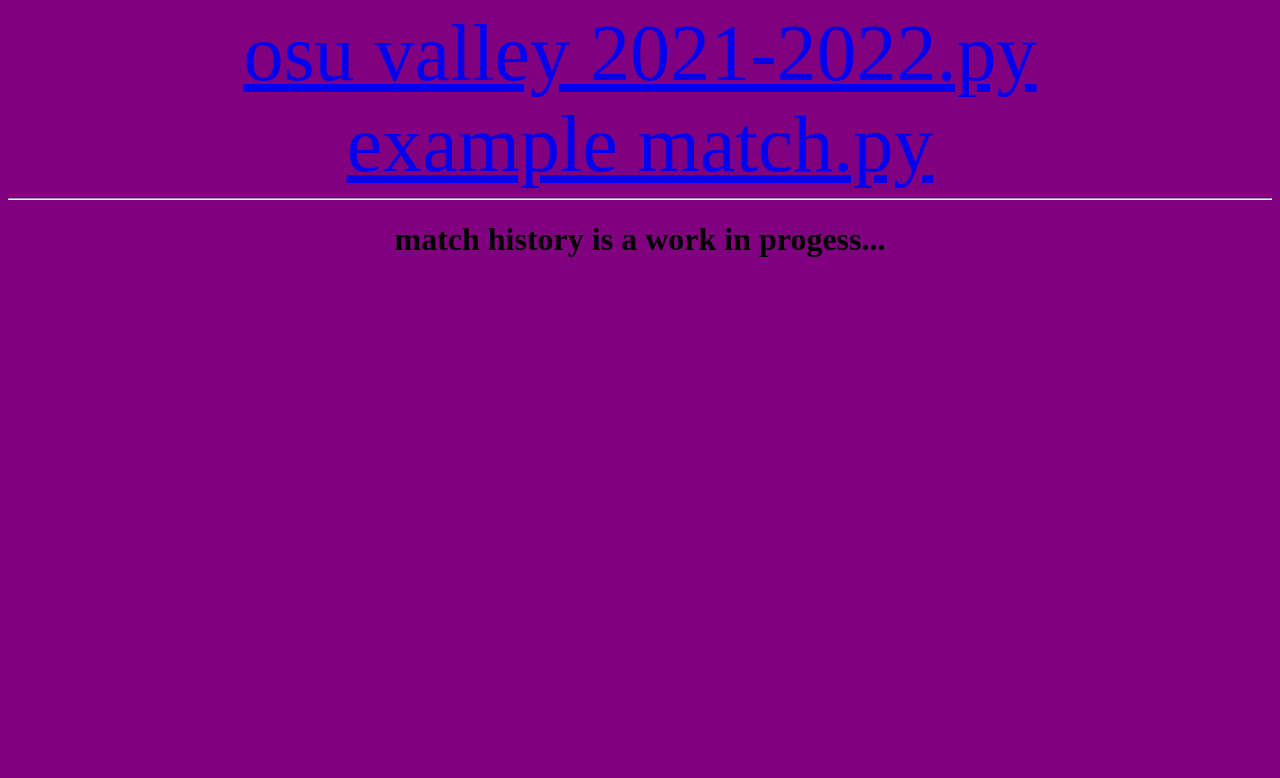
After one commit to GDcheeriosYT/website-project, a Flask app: page /matches in a window 1280 px wide. The commit adds this page. Shown: the top 778 px of the page. Run offline with Flask 2, Linux system fonts and the light colour scheme.

Commit message:
added compatibility of multiple matches

```diff
--- a/main.py
+++ b/main.py
@@ -1,9 +1,4 @@
-import os  #making sure pip is always up to date
-from os import system
 import os
-
-#system('pip install --upgrade pip')
-#system('')
 
 #securing
 secret = "8Bb9FnS8pvjZcRXbMd3HXrbvRq1n9u9b3e454XcM"
@@ -24,14 +19,12 @@
 from flask import Flask, redirect, url_for, request, render_template
 from threading import Timer
 import math
-import match_data
 import importlib
 import lxml
 from lxml import html
 import requests
 from bs4 import BeautifulSoup
 from selenium import webdriver
-import team_metadata
 from dataclasses import dataclass
 from typing import List
 from collections import OrderedDict
@@ -47,7 +40,7 @@
 
 #leveling_system
 def levels_creation(difficulty):
-  level_limit = 300
+  level_limit = 999
 
   global levels
 
@@ -59,7 +52,7 @@
     level_expenential_growth_modifier = 1.00
     leveling_start = 50000
     level_number_change = 100000
-    exponential_change = 0.03
+    exponential_change = 0.025
 
   elif difficulty == difficulty_list[1]:
     level_expenential_growth_modifier = 1.00
@@ -434,13 +427,11 @@
     initial_score.append(api_info.user(user_name=str(player)).total_score)
 
 
-new_game = str(input("start new game?\ny/n\n"))
-
-if new_game == "y":
-
-  f = open("match_data.py", "w+")
+def match_initialization():
 
   match_name = input("match name ")
+
+  f = open(f"/matches/{match_name}", "w+")
 
   game_mode = str(input("teams or free for all\n1.teams\n2.free for all\n"))
 
@@ -456,22 +447,9 @@
 
     match_start(mode)
 
-  f.write(f"users = {players_selected}\nmatch_name = \"{match_name}\"\ninitial_score = {initial_score}\ninitial_playcount = {initial_playcount}\nmode = \"{mode}\"\nteam_metadata = {teams}\nlevel_difficulty = \"{level_difficulty_selector()}\"")
+  f.write(f"users = {players_selected}\ninitial_score = {initial_score}\ninitial_playcount = {initial_playcount}\nmode = \"{mode}\"\nteam_metadata = {teams}\nlevel_difficulty = \"{level_difficulty_selector()}\"")
 
   f.close()
-
-elif new_game == "n":
-  mode = match_data.mode
-  print("alright continuing the game")
-  #joe = user_block("btmc")
-  #print(joe.background)
-
-else:
-  print("...")
-
-#list variable to store which players are participating in the current match
-players_in_match = []
-
 
 def user_list():
   with open("players.db", "r") as f:
@@ -528,7 +506,7 @@
 
   #print(test_user_thing.request_scores)
 
-  return redirect(f"{public_url}/refresh")
+  return redirect(f"{public_url}/matches")
 
 @app.route("/login.html",methods = ['POST', 'GET'])
 
@@ -536,8 +514,8 @@
 
   return redirect(f"https://osu.ppy.sh/oauth/authorize?response_type=code&client_id={client_id}&redirect_uri={public_url}/code_grab&scope=public")
 
-@app.route("/refresh")
-def refresh():
+@app.route("/matches/<match_name>/refresh")
+def refresh(match_name):
 
   levels_creation(match_data.level_difficulty)
 
@@ -725,7 +703,7 @@
 
     for name in match_data.users:
 
-      #time.sleep(2)
+      time.sleep(2)
 
       player = user_block(name)
 
@@ -802,7 +780,7 @@
 
   print("all player data refreshed!")
 
-  return redirect(f'{public_url}/Current.html')
+  return redirect(f'{public_url}/matches/{match_name}/view')
 
 #@app.route("/Teams.html")
 def teams():
@@ -862,15 +840,29 @@
     players = players_sorted
   )
 
-@app.route("/Current.html")
-def current():
+@app.route("/matches/<match_name>")
+def match_redirect(match_name):
 
-  match_title = match_data.match_name
+  global match_data
+
+  if match_name in os.listdir("matches/"):
+    match_name = match_name[:-3]
+    match_data = importlib.import_module(f"matches.{match_name}")
+  elif match_name in os.listdir("match_history"):
+    match_name = match_name[:-3]
+    match_data = importlib.import_module(f"match_history.{match_name}")
+  else:
+    print("match not found...")
+
+  return redirect(f"{public_url}/matches/<match_name>/refresh")
+
+@app.route("/matches/<match_name>/view")
+def match(match_name):
 
   return render_template(
     'Current.html',  # Template file
     #recent = player_recent
-    current_mode = mode,
+    current_mode = match_data.mode,
     time = time,
     match_data = match_data,
     players = players_sorted,
@@ -878,11 +870,47 @@
     #teamcount = teamcount
   )
 
+#work on future old matches
+"""@app.route("/matches/<match_name>/old")
+def match(match_name):
+
+  for user in match_data
+
+  return render_template(
+    'Current.html',  # Template file
+    #recent = player_recent
+    current_mode = match_data.mode,
+    time = time,
+    match_data = match_data,
+    players = players_sorted,
+    teams = teams_sorted
+    #teamcount = teamcount
+  )
+"""
 @app.route("/changelog.html")
 def changelog():
 
   return render_template(
     'changelog.html'
+  )
+
+@app.route("/matches")
+def matches():
+
+  current_matches = []
+
+  previous_matches = []
+
+  for match in os.listdir("matches/"):
+    current_matches.append(match)
+
+  for match in os.listdir("match_history/"):
+    previous_matches.append(match)
+
+  return render_template(
+    'matches.html',
+    current_matches = current_matches,
+    previous_matches = previous_matches
   )
 
 
--- a/match_history/sample_match.py
+++ b/match_history/sample_match.py
@@ -1,8 +1,12 @@
+from main import level_difficulty_selector
+
+
 users = ["GDcheerios"]
 match_name = "test match"
 initial_score = [0]
 final_score = [100000]
-inital_playcount = [0]
+initial_playcount = [0]
 final_playcount = [100]
 mode = "ffa"
 team_metadata = {}
+level_difficulty = "normal"
--- a/matches/sample_match.py
+++ b/matches/example match.py
@@ -1,6 +1,7 @@
 users = ["GDcheerios", "birdpigeon"]
+match_name = "example match"
 initial_score = [8123721, 1726387]
 initial_playcount = [1231, 1234]
 mode = "ffa"
 team_metadata = {}
-level_difficulty = "beginner"
+level_difficulty = "normal"
--- a/match_data.py
+++ b/matches/osu valley 2021-2022.py
@@ -4,4 +4,4 @@
 initial_playcount = [42962, 25796, 36, 715, 948, 1712, 321, 948, 443, 98, 60951, 12649, 143, 29, 34, 3, 15295, 960, 83, 20, 8, 15474, 47024, 4728, 8903, 32894, 642, 0, 0, 4, 0, 40, 97, 9, 0, 4]
 mode = "ffa"
 team_metadata = {}
-level_difficulty = "normal"
+level_difficulty = "beginner"
--- a/templates/Current.html
+++ b/templates/Current.html
@@ -414,7 +414,7 @@
       team_value[0] = team score
       team_value[1] = call to player values-->
 
-  <div class="rectangle_menu"><a href="/">Home</a></div>
+  <div class="rectangle_menu"><a href="/">Home</a> <a href="/matches">Matches</a></div>
 
     <!--<div class="weekly_map">
 
--- a/templates/index.html
+++ b/templates/index.html
@@ -94,7 +94,7 @@
     </style>
   </head>
   <body class ="blur" style="background: linear-gradient(357deg, #11434f, #36616c);">
-    <div class="rectangle_menu"><a href="Current.html">Current Round</a></div>
+    <div class="rectangle_menu"><a href="matches">Matches</a></div>
     <p></p>
     <img style="width: 124px; height: 124px; align: center;" src="https://upload.wikimedia.org/wikipedia/commons/6/65/Osu%21Logo_%282015%29.svg" alt="osu!"></img>
     <h1>Welcome to the osu! online competition website!</h1>
--- /dev/null
+++ b/templates/matches.html
@@ -0,0 +1,31 @@
+<html>
+
+    <head>
+
+        <title>matches</title>
+
+    </head>
+
+    <body style="background-color: purple;">
+
+        {% for match in current_matches %}
+
+            <div style="text-align: center; font-size: 80px;"><a href="matches/{{match}}">{{match}}</a></div>
+
+        {% endfor %}
+
+        <hr>
+
+        <h1 style="text-align: center;">match history is a work in progess...</h1>
+
+        <!--
+
+        {%for match in previous_matches%}
+
+            <div style="text-align: center; font-size: 80px;"><a href="matches/{{match}}/old">{{match}}</a></div>
+
+        {% endfor %}-->
+
+    </body>
+
+</html>
```
Also changed, not shown: team_metadata.py (deleted).
